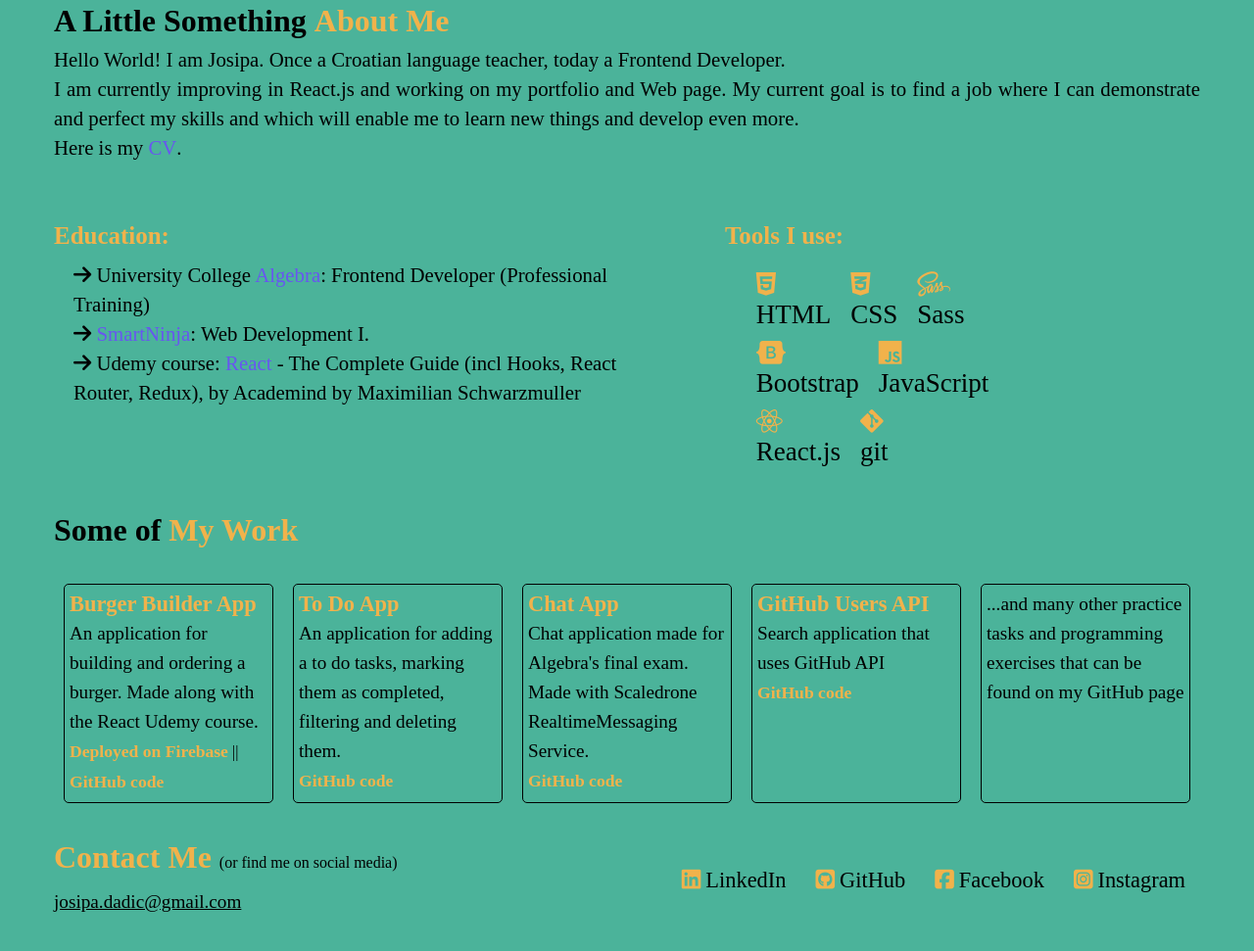
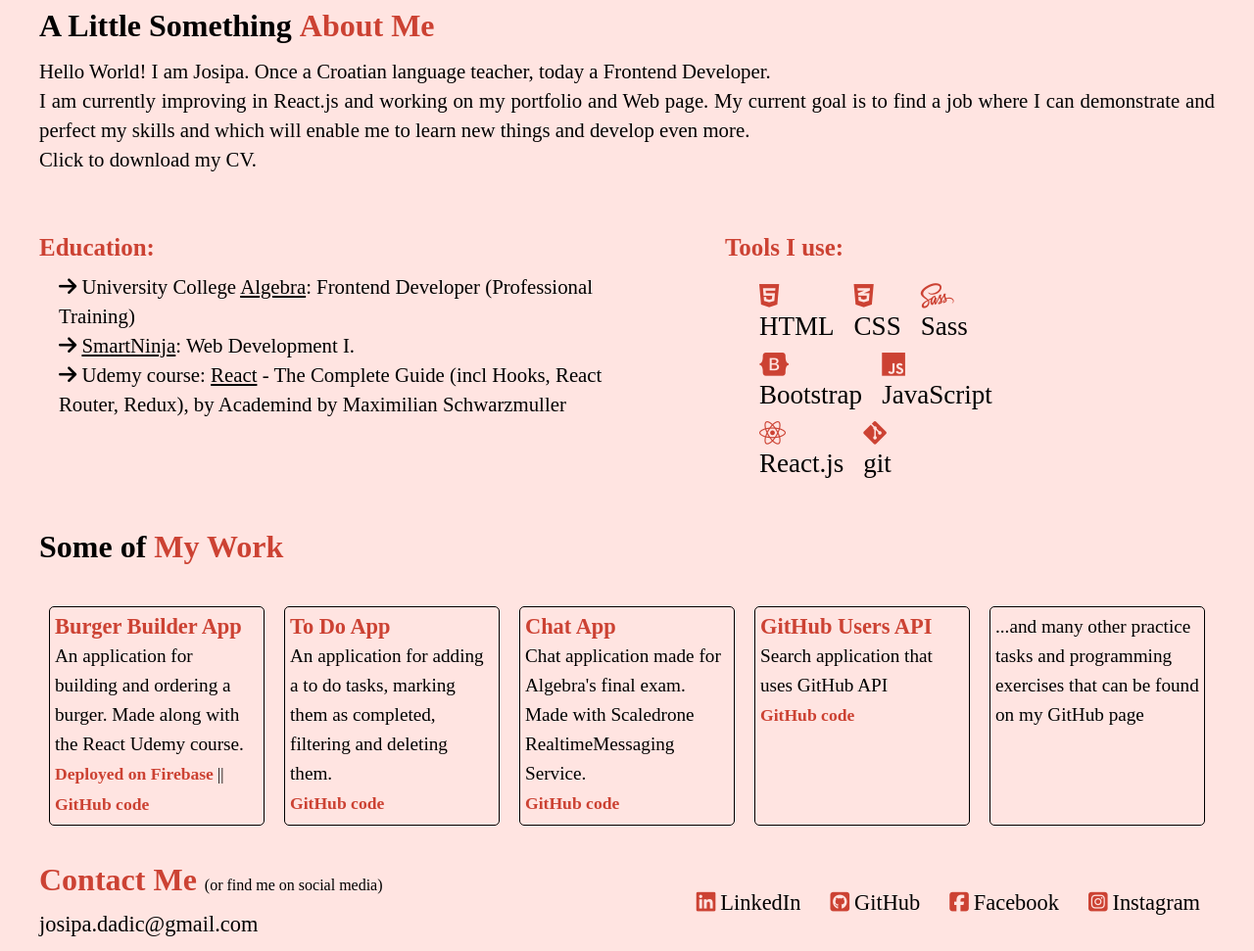
Before and after one commit to jo-dadic/portfolio_page, a website: page index.html in a window 1280 px wide. Shown: the part 921-1892 px from the top of the page at 98% size. Before the commit the page ends 1868 px from the top, so only its background shows below. Drawn offline with Linux system fonts and the light colour scheme; a web font is replaced by a local one.

Commit message:
colors considering

```diff
--- a/css/main.css
+++ b/css/main.css
@@ -131,11 +131,12 @@
   font-family: "Shippori Mincho B1", serif;
   line-height: 30px;
   box-sizing: border-box;
-  background: #4bb39a;
+  background: #ffe4e1;
+  /* color: #99aeba; */
 }
 
 .wrapper {
-  max-width: 1170px;
+  max-width: 1200px;
   margin: 0 auto;
 }
 
@@ -167,10 +168,10 @@
 
 .page-header nav a {
   text-decoration: none;
-  color: #f1b24b;
+  color: #cc4233;
   padding: 0 35px;
   font-size: 1.7em;
-  font-weight: 600;
+  font-weight: 700;
   margin: 0 5px 5px 0;
 }
 
@@ -184,7 +185,7 @@
   display: block;
   width: 100%;
   height: 5px;
-  background-color: #f1b24b;
+  background-color: #cc4233;
   border-radius: 4px;
   margin: 2px 0;
 }
@@ -200,8 +201,6 @@
   width: 100%;
   height: 100vh;
   padding-top: 30px;
-  /* background-image: url("../images/cup-of-coffee-1280537_1920.jpg"); */
-  /* background-image: url("../images/code-3078609_1920.jpg"); */
   background-image: url("../images/cup-of-coffee-smaller.jpg");
   background-size: cover;
   background-position: center;
@@ -211,17 +210,18 @@
 .home-section h1 {
   font-size: 2.5em;
   font-weight: 600;
+  line-height: 1.3;
   padding: 25px 20px;
   margin-top: 90px;
   color: black;
-  background: #4bb39a;
+  background: #ffe4e1;
 }
 
 .home-section h1 span,
 .about-section h3 span,
 .work-section h3 span {
   font-weight: 900;
-  color: #f1b24b;
+  color: #cc4233;
 }
 
 .about-section {
@@ -235,11 +235,12 @@
   color: black;
   font-size: 2em;
   font-weight: 600;
+  line-height: 1.3;
   padding-bottom: 10px;
 }
 
 .about-container h5 {
-  color: #f1b24b;
+  color: #cc4233;
   font-weight: 600;
   padding-bottom: 10px;
   font-size: 1.2em;
@@ -260,18 +261,14 @@
   padding-bottom: 30px;
 }
 
-.bio span {
-  color: #f1b24b;
-  font-weight: 500;
-}
-
 .bio p {
   font-size: 1.3em;
 }
 
-.bio p span a {
+.bio p a {
   text-decoration: none;
-  color: #6856f0;
+  color: #000;
+  /* color: #6856f0; */
 }
 
 .education {
@@ -285,7 +282,8 @@
 }
 
 .education ul li a {
-  color: #6856f0;
+  color: #000;
+  text-decoration: underline;
 }
 
 .tools {
@@ -316,7 +314,7 @@
 }
 
 .tools ul li i {
-  color: #f1b24b;
+  color: #cc4233;
 }
 
 .work-section {
@@ -329,6 +327,7 @@
   display: flex;
   margin: 0 auto;
   padding-top: 20px;
+  box-sizing: border-box;
 }
 
 .box {
@@ -343,8 +342,12 @@
   border: 1px solid #000;
 }
 
+.box:hover {
+  border: 1px dashed #cc4233;
+}
+
 .box h5 {
-  color: #f1b24b;
+  color: #cc4233;
   font-weight: 600;
   font-size: 1.4em;
 }
@@ -355,14 +358,14 @@
 
 .box a {
   transition: all 0.3s;
-  color: #f1b24b;
+  color: #cc4233;
   text-decoration: none;
   font-weight: 600;
   font-size: 1.1em;
 }
 
 .box a:hover {
-  font-weight: 700;
+  opacity: 0.5;
 }
 
 /* ---------------------Footer------------------------ */
@@ -372,7 +375,7 @@
 }
 
 .page-footer h3 {
-  color: #f1b24b;
+  color: #cc4233;
   font-size: 2em;
   font-weight: 600;
   padding-top: 10px;
@@ -391,7 +394,8 @@
 
 .page-footer p a {
   color: black;
-  font-size: 1.2em;
+  font-size: 1.4em;
+  text-decoration: none;
 }
 
 .page-footer ul {
@@ -413,12 +417,11 @@
 
 .page-footer ul li a:hover {
   opacity: 0.5;
-  font-size: 1.5em;
 }
 
 .page-footer ul li i {
   padding-right: 5px;
-  color: #f1b24b;
+  color: #cc4233;
 }
 
 /* ------------------Media queries------------------- */
@@ -466,6 +469,10 @@
     display: flex;
     flex-direction: column;
   }
+
+  .socials li a {
+    font-size: 0.8em;
+  }
 }
 
 /* 578px */
@@ -479,7 +486,7 @@
     display: block;
     width: 100%;
     height: 250px;
-    background-color: #f1b24b;
+    background-color: #e6f4f1;
     position: absolute;
     top: 100%;
     z-index: 10;
@@ -493,7 +500,7 @@
   }
 
   .navigation-bar ul li a {
-    color: #36846b;
+    color: #cc4233;
   }
 
   .open .navigation-bar {
@@ -540,6 +547,10 @@
     width: 100%;
   }
 
+  .page-footer ul {
+    justify-content: flex-start;
+  }
+
   .socials span {
     display: none;
   }
--- a/index.html
+++ b/index.html
@@ -15,6 +15,10 @@
     />
     <link
       href="https://fonts.googleapis.com/css2?family=Shippori+Mincho+B1:wght@600&display=swap"
+      rel="stylesheet"
+    />
+    <link
+      href="https://fonts.googleapis.com/css2?family=Shippori+Mincho+B1:wght@700&display=swap"
       rel="stylesheet"
     />
     <link rel="stylesheet" href="./css/main.css" />
@@ -57,9 +61,9 @@
               learn new things and develop even more.
             </p>
             <p>
-              Here is my
-              <span><a href="./Josipa Dadić CV.pdf" target="_blank">CV</a></span
-              >.
+              <a href="./Josipa Dadić CV.pdf" target="_blank"
+                >Click to download my CV.</a
+              >
             </p>
           </div>
           <div class="about-container">
```
Also changed, not shown: images/code-heart.jpg (added), images/icon-1379228_1920.png (added), images/programming-3201149_1280.png (added).
